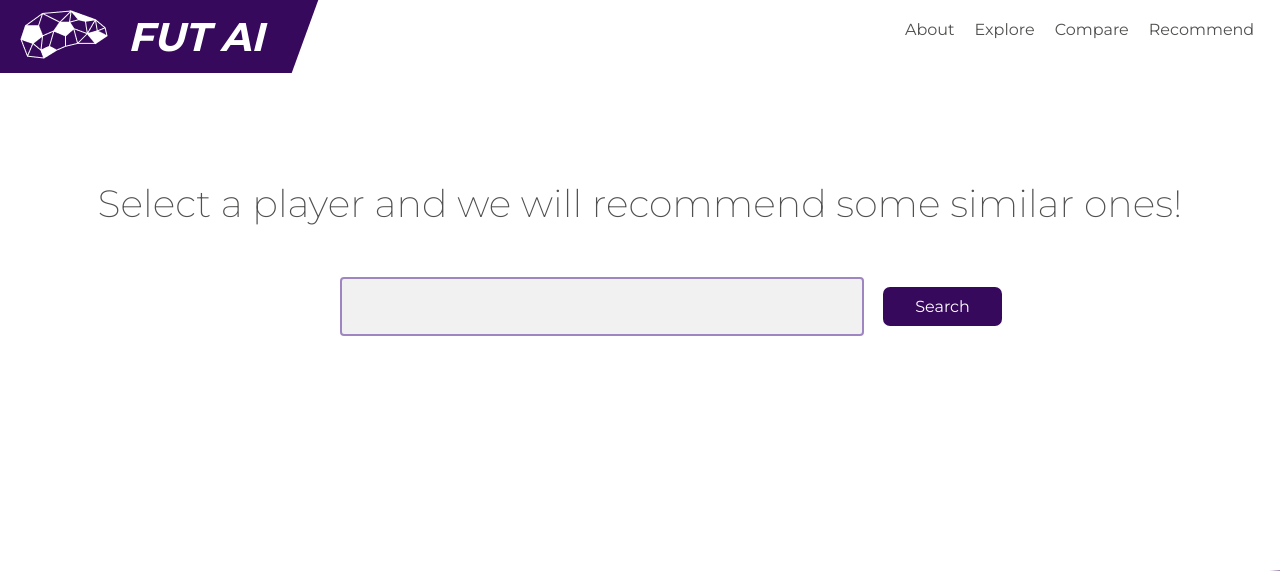
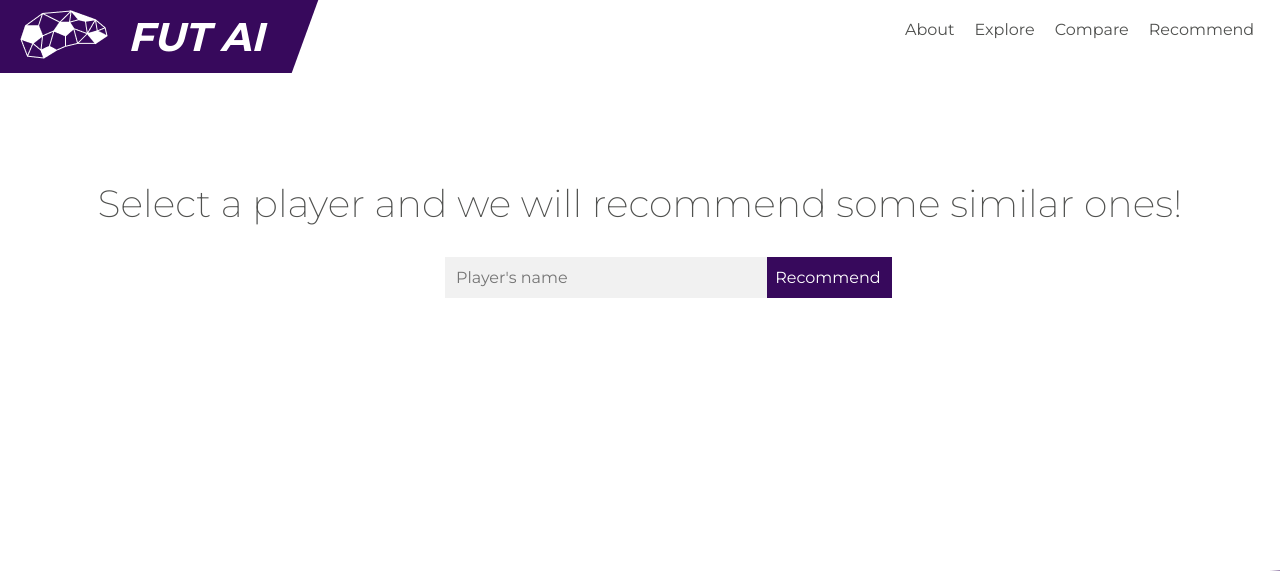
Before and after one commit to CTRLCAT/fifa19-players, a Flask app: template FIFAPP/templates/recommend.html in a window 1280 px wide. Shown: the top 571 px of the page. Run offline with Flask 2, Linux system fonts and the light colour scheme; the template is opened without the code that fills it, so the values that code supplies are empty; parts of the project's set-up code (start-up, migrations or seed data) failed here and were passed over.

Commit message:
Changed recommend front-end and linked the recommendations

```diff
--- a/FIFAPP/app.py
+++ b/FIFAPP/app.py
@@ -53,17 +53,22 @@ def search():
     #return render_template('explore.html', results=results)
 
 
-@app.route('/recommend')
+@app.route('/recommend', methods=['GET','POST'])
 def recommend():
-    return render_template('recommend.html')
+    results=db.session.query(Players).all()
+    names=[]
+    for player in results:
+        names.append(player[1])
+    return render_template('recommend.html', names=names)
+
 
 @app.route('/recommendations', methods=['GET','POST'])
 def recommendations():
     if request.method =='POST':
         form=request.form
-        search_value=form['recommend_string']
-        search='%{}%'.format(search_value)
-        results=db.session.query(Players).filter_by(name=search_value)
+        recommend_string=form['recommend_string']
+        search='%{}%'.format(recommend_string)
+        results=db.session.query(Recommendations).filter_by(name=recommend_string)
         return render_template('recommendations.html', results=results)
 
     else:
--- a/FIFAPP/templates/recommend.html
+++ b/FIFAPP/templates/recommend.html
@@ -10,12 +10,23 @@
     <h4>Select a player and we will recommend some similar ones!</h4>
 </div>
 
-<div id='searchbox'>
-    <form method='POST'>
-        <input id='textbox' type='text' name='recommend_string'>
-        <input id='searchbutton' type='submit' formaction='/recommendations' value='Search'>
-    </form>
-</div>
+<script type=text/javascript src="{{
+  url_for('static', filename='js/main.js') }}"></script>
+
+<link rel='stylesheet'  href="{{ url_for('static', filename='css/style.css') }}"/>
+<script> var playersnames = {{ names|tojson }}; </script>
+
+
+<form autocomplete="off" method='POST'>
+  <div class="autocomplete" style="width:300px;">
+    <input id="myInput" type="text" name="recommend_string" placeholder="Player's name">
+  </div>
+  <input type="submit" formaction='/recommendations' value='Recommend'>
+</form>
+
+ <script>
+autocomplete(document.getElementById("myInput"), playersnames);
+</script>
 
 
 {% endblock %}
--- a/FIFAPP/templates/recommendations.html
+++ b/FIFAPP/templates/recommendations.html
@@ -10,6 +10,9 @@
 
 {% for r in results %}
     <li>{{ r.name }}</li>
+    <li>{{ r.r1 }}</li>
+    <li>{{ r.r2 }}</li>
+    <li>{{ r.r3 }}</li>
 {% endfor %}
 
 
```
